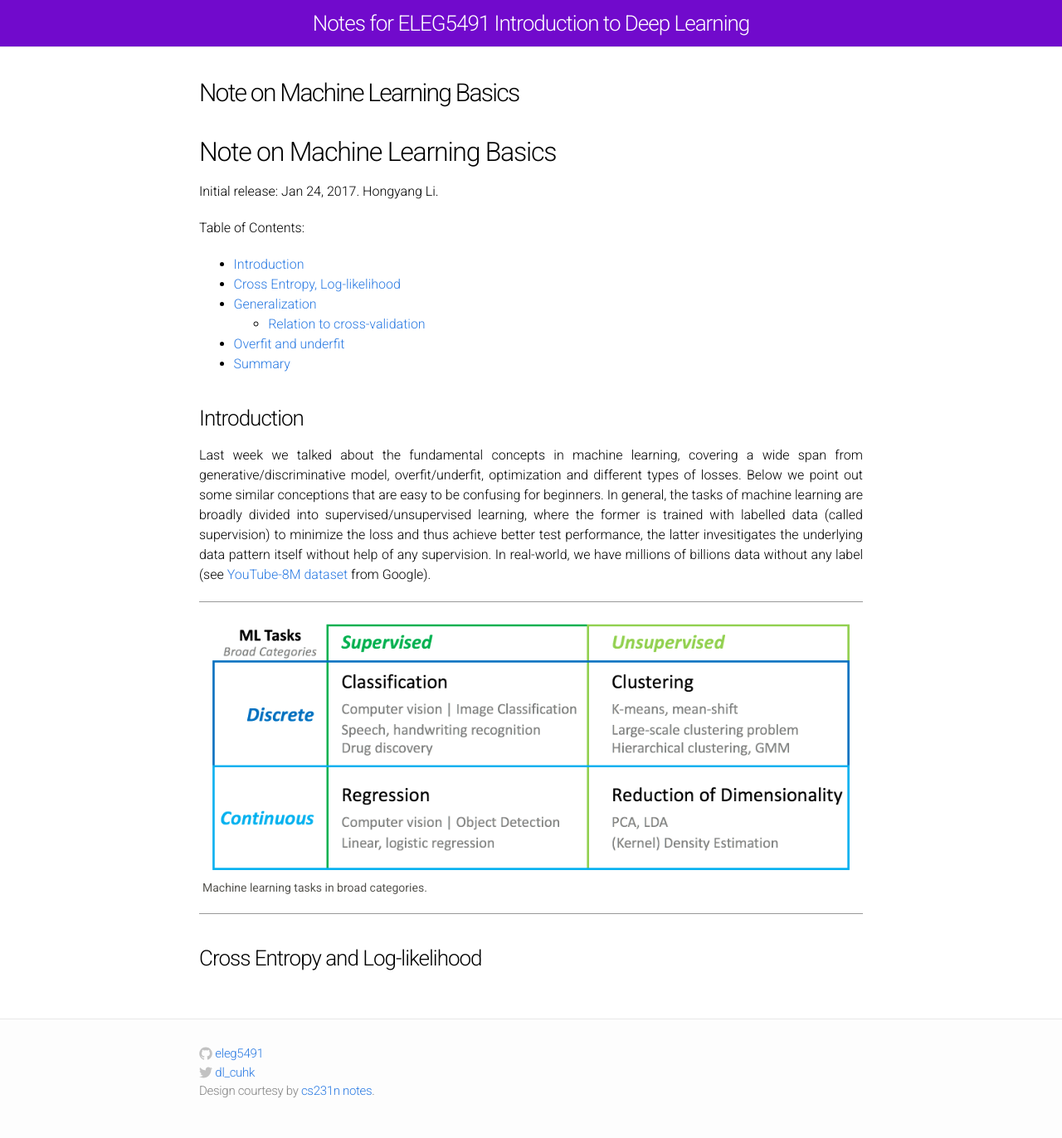
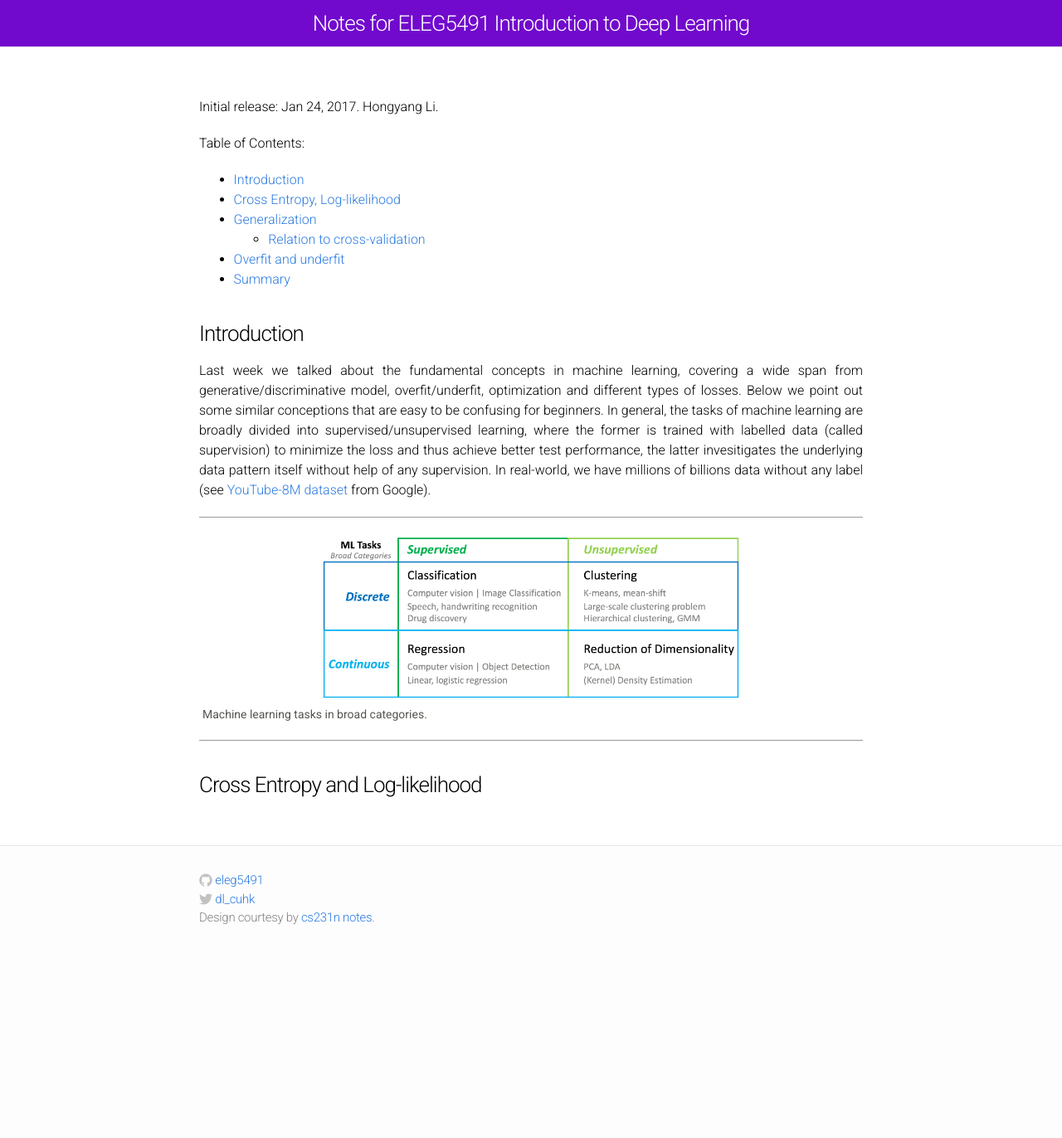
Before and after one commit to eleg5491/eleg5491.github.io, a Jekyll site: the page built from ml_basics.md, in a window 1280 px wide. Shown: the whole page at 83% size. Built offline with Jekyll 4.4.1, drawn with Linux system fonts in a browser that asks for light colours; our own code applies the rules of GitHub Pages for plain Markdown files; after the commit the page ends 1163 px from its top, so only the background shows below that.

Commit message:
update the blog

```diff
--- a/ml_basics.md
+++ b/ml_basics.md
@@ -3,7 +3,7 @@ layout: page
 permalink: /ml_basics/
 ---
 
-## Note on Machine Learning Basics
+<!-- ## Note on Machine Learning Basics -->
 
 Initial release: Jan 24, 2017. Hongyang Li.
 
@@ -23,7 +23,7 @@ Table of Contents:
 Last week we talked about the fundamental concepts in machine learning, covering a wide span from generative/discriminative model, overfit/underfit, optimization and different types of losses. Below we point out some similar conceptions that are easy to be confusing for beginners. In general, the tasks of machine learning are broadly divided into supervised/unsupervised learning, where the former is trained with labelled data (called supervision) to minimize the loss and thus achieve better test performance, the latter invesitigates the underlying data pattern itself without help of any supervision. In real-world, we have millions of billions data without any label (see [YouTube-8M dataset](https://research.google.com/youtube8m/) from Google).
 
 <div class="fig figcenter fighighlight">
-  <img src="/assets/ml/ml_task.png">
+  <img src="/assets/ml/ml_task.png" height="200">
   <div class="figcaption">
     Machine learning tasks in broad categories.
   </div>
```
Also changed, not shown: ml_basics_backup.md (+1 -1 lines).
